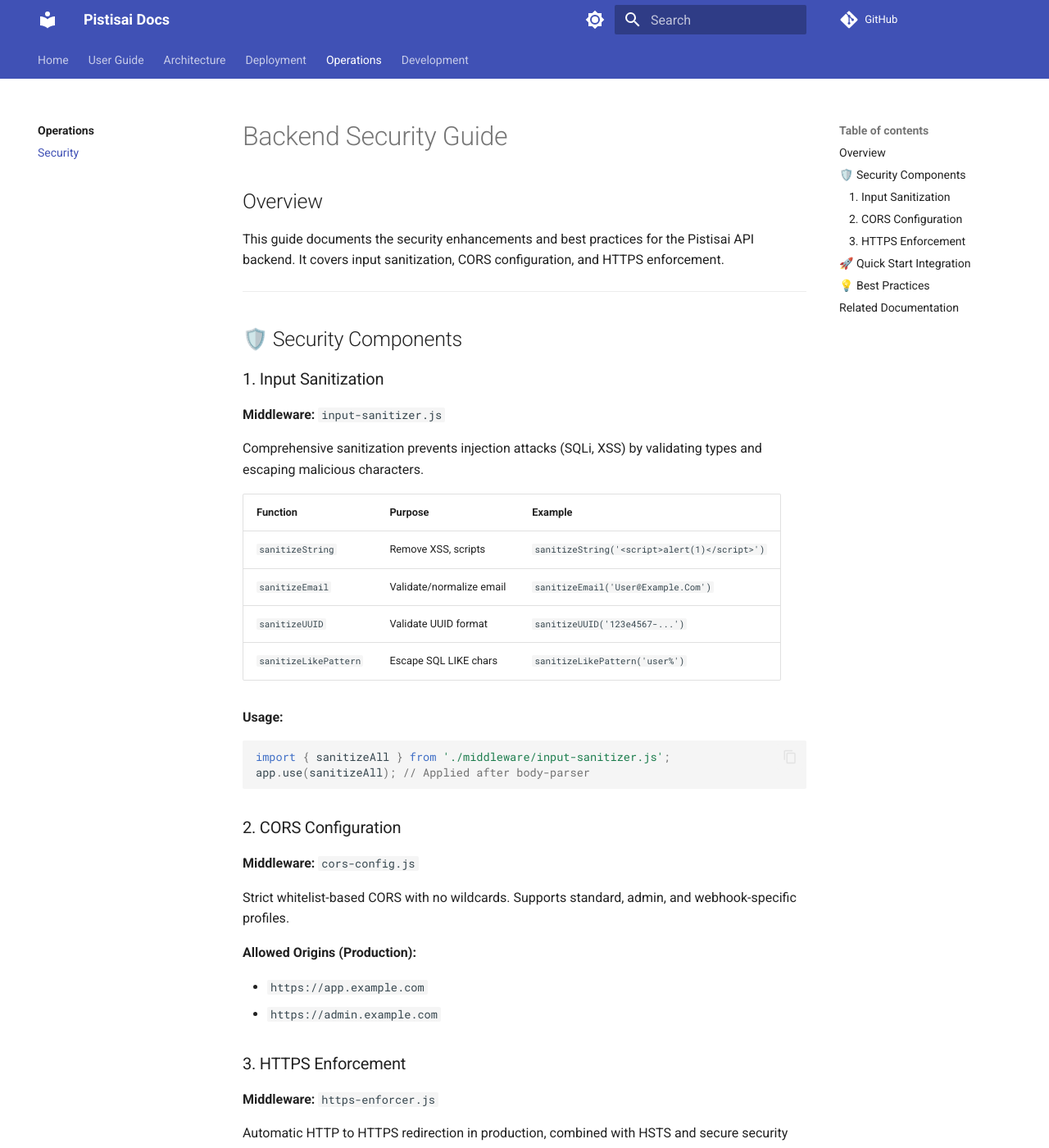
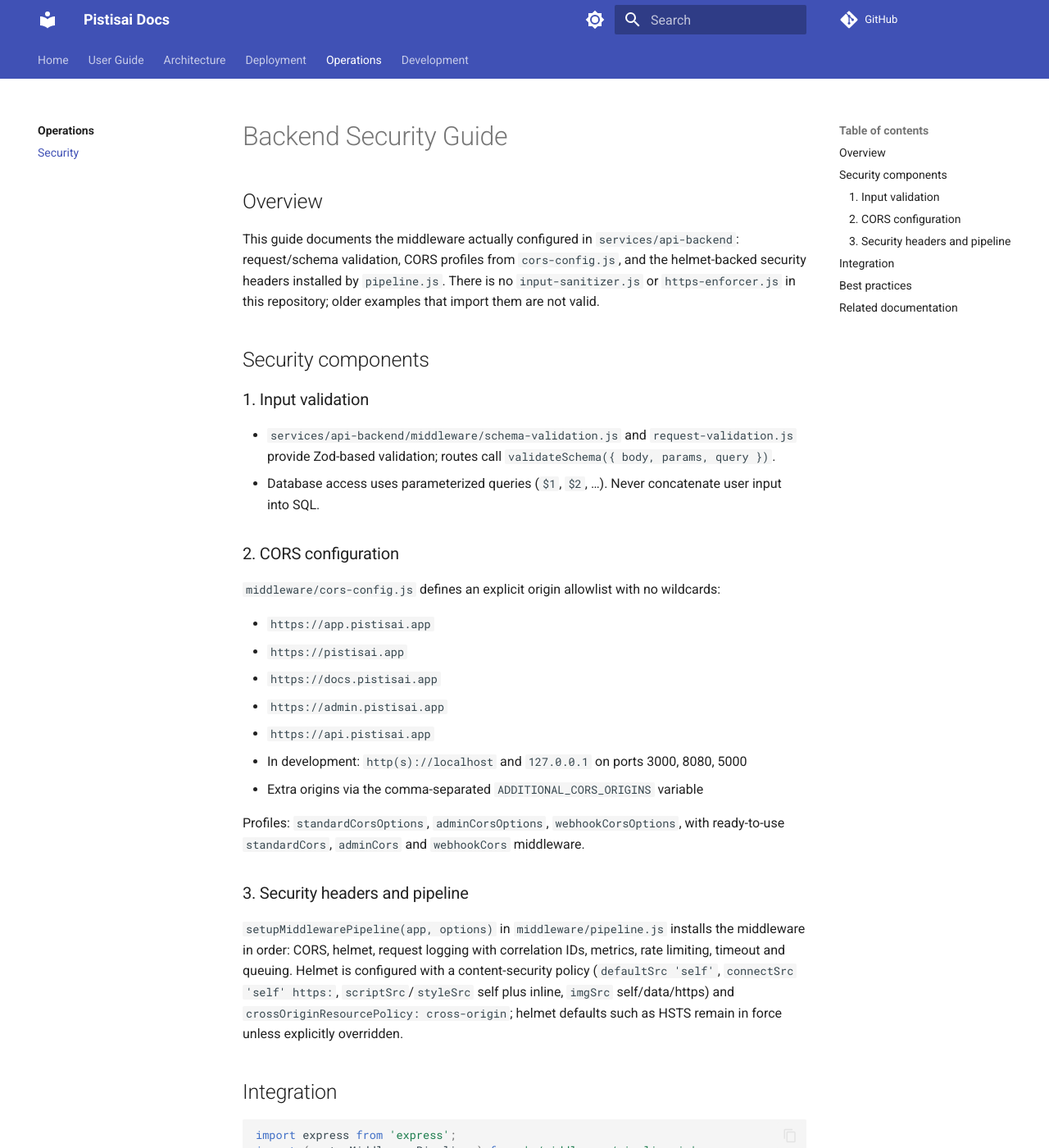
Before and after one commit to pistisAI/pistisai-app, an MkDocs documentation site: the page built from docs/operations/security/BACKEND_SECURITY.md, in a window 1280 px wide and 1400 px high. Shown: the whole window at 82% size. Built offline with MkDocs 1.6.1 and Material for MkDocs 9.7.7, drawn with Linux system fonts in a browser that asks for light colours; comment, search, counter and statistics services are not loaded; some of the changed text lies outside the part shown.

Commit message:
ai(zoid): docs: correct stale operations facts

````diff
--- a/docs/operations/security/BACKEND_SECURITY.md
+++ b/docs/operations/security/BACKEND_SECURITY.md
@@ -2,85 +2,74 @@
 
 ## Overview
 
-This guide documents the security enhancements and best practices for the Pistisai API backend. It covers input sanitization, CORS configuration, and HTTPS enforcement.
+This guide documents the middleware actually configured in
+`services/api-backend`: request/schema validation, CORS profiles from
+`cors-config.js`, and the helmet-backed security headers installed by
+`pipeline.js`. There is no `input-sanitizer.js` or `https-enforcer.js` in this
+repository; older examples that import them are not valid.
 
----
+## Security components
 
-## 🛡️ Security Components
+### 1. Input validation
 
-### 1. Input Sanitization
+- `services/api-backend/middleware/schema-validation.js` and
+  `request-validation.js` provide Zod-based validation; routes call
+  `validateSchema({ body, params, query })`.
+- Database access uses parameterized queries (`$1`, `$2`, …). Never concatenate
+  user input into SQL.
 
-**Middleware:** `input-sanitizer.js`
+### 2. CORS configuration
 
-Comprehensive sanitization prevents injection attacks (SQLi, XSS) by validating types and escaping malicious characters.
+`middleware/cors-config.js` defines an explicit origin allowlist with no
+wildcards:
 
-| Function | Purpose | Example |
-| :--- | :--- | :--- |
-| `sanitizeString` | Remove XSS, scripts | `sanitizeString('<script>alert(1)</script>')` |
-| `sanitizeEmail` | Validate/normalize email | `sanitizeEmail('User@Example.Com')` |
-| `sanitizeUUID` | Validate UUID format | `sanitizeUUID('123e4567-...')` |
-| `sanitizeLikePattern` | Escape SQL LIKE chars | `sanitizeLikePattern('user%')` |
+- `https://app.pistisai.app`
+- `https://pistisai.app`
+- `https://docs.pistisai.app`
+- `https://admin.pistisai.app`
+- `https://api.pistisai.app`
+- In development: `http(s)://localhost` and `127.0.0.1` on ports 3000, 8080, 5000
+- Extra origins via the comma-separated `ADDITIONAL_CORS_ORIGINS` variable
 
-**Usage:**
+Profiles: `standardCorsOptions`, `adminCorsOptions`, `webhookCorsOptions`, with
+ready-to-use `standardCors`, `adminCors` and `webhookCors` middleware.
+
+### 3. Security headers and pipeline
+
+`setupMiddlewarePipeline(app, options)` in `middleware/pipeline.js` installs the
+middleware in order: CORS, helmet, request logging with correlation IDs,
+metrics, rate limiting, timeout and queuing. Helmet is configured with a
+content-security policy (`defaultSrc 'self'`, `connectSrc 'self' https:`,
+`scriptSrc`/`styleSrc` self plus inline, `imgSrc` self/data/https) and
+`crossOriginResourcePolicy: cross-origin`; helmet defaults such as HSTS remain
+in force unless explicitly overridden.
+
+## Integration
 
 ```javascript
-import { sanitizeAll } from './middleware/input-sanitizer.js';
-app.use(sanitizeAll); // Applied after body-parser
+import express from 'express';
+import { setupMiddlewarePipeline } from './middleware/pipeline.js';
+import { standardCorsOptions } from './middleware/cors-config.js';
+
+const app = express();
+setupMiddlewarePipeline(app, {
+  corsOptions: standardCorsOptions,
+  rateLimitOptions: { windowMs: 15 * 60 * 1000, max: 100, bridgeMax: 500 },
+  timeoutMs: 30000,
+});
 ```
 
-### 2. CORS Configuration
+## Best practices
 
-**Middleware:** `cors-config.js`
+1. Validate every request body, params and query with a Zod schema.
+2. Always use parameterized queries.
+3. Set `NODE_ENV=production` in production and keep `ADDITIONAL_CORS_ORIGINS`
+   explicit and minimal.
+4. Do not claim redirect-based HTTPS enforcement or a sanitizer middleware that
+   does not exist; TLS termination is a deployment concern.
 
-Strict whitelist-based CORS with no wildcards. Supports standard, admin, and webhook-specific profiles.
-
-**Allowed Origins (Production):**
-
-- `https://app.example.com`
-- `https://admin.example.com`
-
-### 3. HTTPS Enforcement
-
-**Middleware:** `https-enforcer.js`
-
-Automatic HTTP to HTTPS redirection in production, combined with HSTS and secure security headers.
-
-**Security Headers Set:**
-
-- `Strict-Transport-Security` (Force HTTPS)
-- `X-Content-Type-Options: nosniff`
-- `X-Frame-Options: DENY` (Anti-clickjacking)
-
----
-
-## 🚀 Quick Start Integration
-
-```javascript
-const app = express();
-app.set('trust proxy', 1); // Required for HTTPS detection
-
-app.use(httpsEnforcement);
-app.use(standardCors);
-app.use(express.json());
-app.use(sanitizeAll);
-
-// Stricter rules for admin
-app.use('/api/admin', adminCors, adminHttpsEnforcement, sanitizeAdminInput);
-```
-
----
-
-## 💡 Best Practices
-
-1. **Always use parameterized queries**: Never concatenate user input into SQL strings.
-2. **Cookie Security**: Cookies are automatically set to `HttpOnly`, `Secure` (in prod), and `SameSite: Strict`.
-3. **Environment Variables**:
-    - `NODE_ENV=production` (Enables strict enforcements)
-    - `ADDITIONAL_CORS_ORIGINS` (Comma-separated list)
-
----
-
-## Related Documentation
+## Related documentation
 
 - Admin Management API
 - Audit Log API
+- [Rate Limiting](./RATE_LIMITING.md)
````
Also changed, not shown: docs/operations/cicd/CI_CD_QUICK_REFERENCE.md (+1 -1 lines), docs/operations/cicd/WEB_DEPLOY.md (+4 -4 lines), docs/operations/security/RATE_LIMITING.md (+1 -1 lines).
